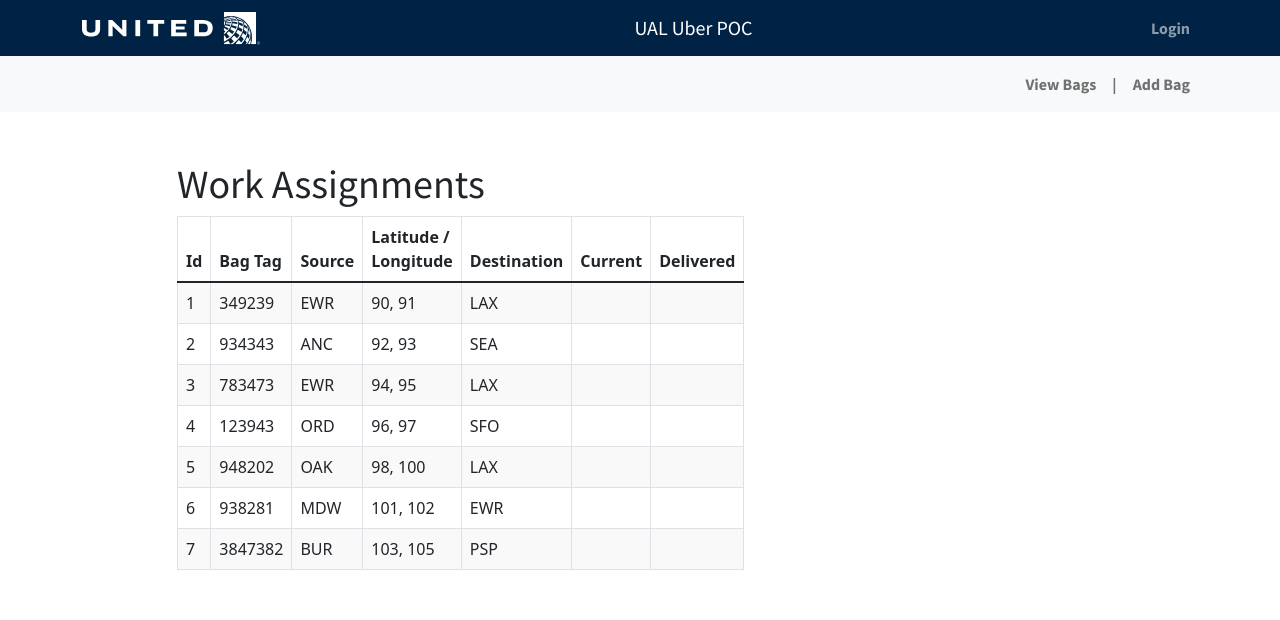
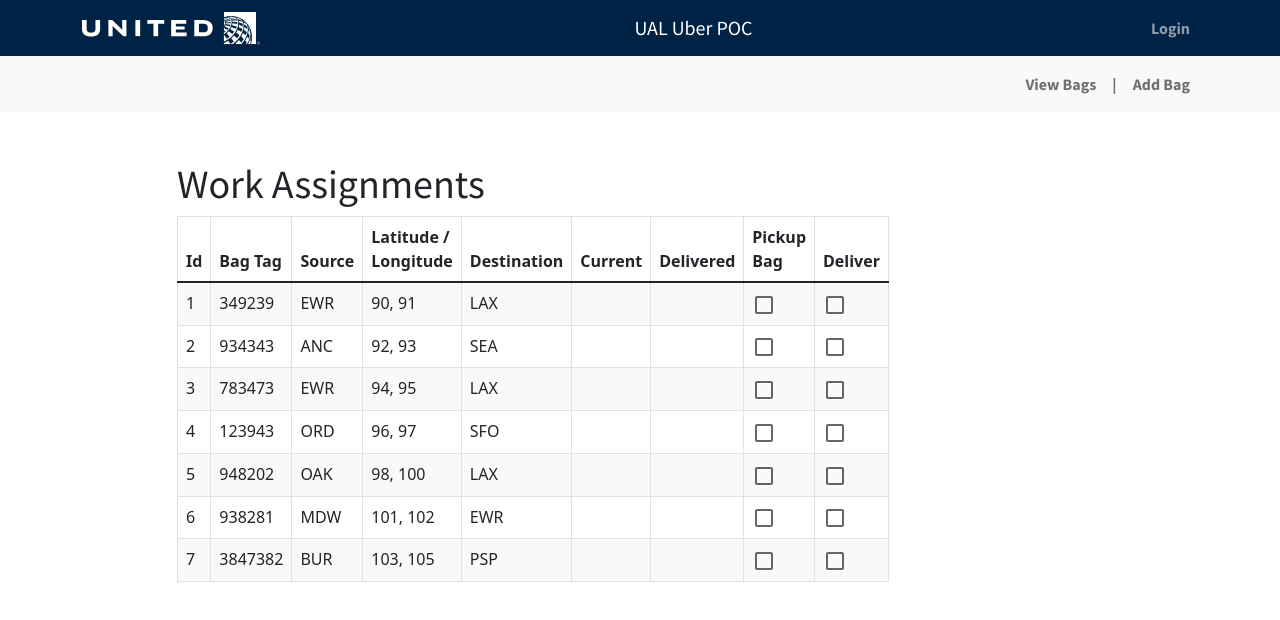
Before and after one commit to ElwynPalmerton/BagApp, a React (Create React App) app: page /bags in a window 1280 px wide. Shown: the top 620 px of the page. Built offline with nearby package versions, Linux system fonts and the light colour scheme; no server answers.

Commit message:
Add Check boxes

```diff
--- a/src/App.css
+++ b/src/App.css
@@ -38,7 +38,7 @@
 }
 
 .navBar {
-  background-color: ;
+  background-color: #f8f9fa;
 }
 
 .footer {
@@ -49,7 +49,7 @@
   bottom: 0;
   left: 0;
   width: 100%;
-  height: 50px;
+  height: 60px;
 }
 
 .headerFont {
@@ -57,7 +57,7 @@
 }
 
 .Current {
-  color: rgb(252, 3, 28) !important;
+  color: rgb(8, 135, 12) !important;
   /* color: magenta !important; */
 }
 
@@ -114,3 +114,8 @@
   margin: 20px;
   position: absolute;
 }
+
+tr .align-me {
+  display: flex;
+  align-items: center;
+}
--- a/src/components/AddBag/AddBagPage.jsx
+++ b/src/components/AddBag/AddBagPage.jsx
@@ -47,7 +47,7 @@
           <Container>
             <h1 className="sourceFont">Add Task</h1>
           </Container>
-          <AddBagForm addBag={addBag} showNewBagToast={showNewBagToast} />
+          <MuiAddBagForm addBag={addBag} showNewBagToast={showNewBagToast} />
           {/* <BagTable bags={bags} /> */}
           {/* <Button onClick={toggleShowToast} className="mb-2">
             Toggle Toast <strong>with</strong> Animation
--- a/src/components/MuiTextField.jsx
+++ b/src/components/MuiTextField.jsx
@@ -39,8 +39,8 @@
           },
         },
       }}
-      id="standard-basic"
-      variant="standard"
+      id="outlined-basic"
+      variant="outlined"
       disableAnimation={true}
     />
   );
--- a/src/components/ShowBags/BagDisplayPage.jsx
+++ b/src/components/ShowBags/BagDisplayPage.jsx
@@ -40,19 +40,21 @@
     <TwoColumnLayout
       left={
         <BagTable
+          pickupBag={pickupBag}
+          deliverBag={deliverBag}
           bags={bags}
           selectBag={pickupBag}
           selectCurrentBag={(id) => selectCurrentBag(id)}
         />
       }
-      right={
-        <SelectedBagForm
-          selectedBag={selectedBag}
-          pickupBag={pickupBag}
-          closeForm={closeForm}
-          deliverBag={deliverBag}
-        />
-      }
+      // right={
+      //   <SelectedBagForm
+      //     selectedBag={selectedBag}
+      //     pickupBag={pickupBag}
+      //     closeForm={closeForm}
+      //     deliverBag={deliverBag}
+      //   />
+      // }
     />
   );
 }
--- a/src/components/ShowBags/BagRow.jsx
+++ b/src/components/ShowBags/BagRow.jsx
@@ -1,7 +1,16 @@
-import react from "react";
+import react, { useState } from "react";
+import Form from "react-bootstrap/Form";
+import Checkbox from "@mui/material/Checkbox";
 
-function BagRow({ bag, handleSelectCurrentBag, selectedRow }) {
+function BagRow({
+  bag,
+  deliverBag,
+  handleSelectCurrentBag,
+  selectedRow,
+  pickupBag,
+}) {
   const classSelected = selectedRow === bag.id ? "SelectedRow" : "";
+  const [checked, setChecked] = useState(false);
 
   const classCurrent = bag.currentTask ? "Current" : "";
   const classCompleted = bag.completed ? "Completed" : classCurrent;
@@ -11,6 +20,23 @@
   function handleSelectCurrentRow(id) {
     console.log("bag# in BagRow:", id);
     handleSelectCurrentBag(bag.id);
+  }
+
+  function handleCheckPickupBag() {
+    //Check to see if this one isn't current and isn't Completed.
+    if (bag.currentTask === false && bag.completed === false) {
+      pickupBag(bag.id);
+    }
+
+    console.log("Checked Pickup Bag");
+  }
+
+  function handleCheckDeliverBag() {
+    if (bag.currentTask === true) {
+      console.log("Call deliverBag");
+      deliverBag(bag.id);
+    }
+    console.log("Checked Deliver Bag.");
   }
 
   return (
@@ -28,7 +54,24 @@
       </td>
       <td>{bag.destination}</td>
       <td>{bag.currentTask ? "X" : ""}</td>
+
       <td>{bag.completed ? "X" : ""}</td>
+      <td>
+        <form onChange={handleCheckPickupBag}>
+          <Checkbox
+            sx={{ margin: "0", padding: "0" }}
+            checked={bag.currentTask}
+          ></Checkbox>
+        </form>
+      </td>
+      <td>
+        <form onChange={handleCheckDeliverBag}>
+          <Checkbox
+            sx={{ margin: "0", padding: "0" }}
+            checked={bag.completed}
+          ></Checkbox>
+        </form>
+      </td>
       {/* <td>{bag.currentTask ? "X" : ""}</td> */}
       {/* <td>{bag.completed ? "X" : ""}</td> */}
     </tr>
--- a/src/components/ShowBags/BagTable.jsx
+++ b/src/components/ShowBags/BagTable.jsx
@@ -3,7 +3,12 @@
 import BagRow from "./BagRow";
 import { useState, useEffect } from "react";
 
-function BagTable({ bags, pickupBag = () => {}, selectCurrentBag = () => {} }) {
+function BagTable({
+  bags,
+  deliverBag = () => {},
+  pickupBag = () => {},
+  selectCurrentBag = () => {},
+}) {
   const [selectedRow, setSelectedRow] = useState();
 
   function handleSelectCurrentBag(id) {
@@ -28,12 +33,16 @@
             <th>Destination</th>
             <th>Current</th>
             <th>Delivered</th>
+            <th>Pickup Bag</th>
+            <th>Deliver</th>
           </tr>
         </thead>
         <tbody>
           {bags.map((bag, i) => {
             return (
               <BagRow
+                deliverBag={deliverBag}
+                pickupBag={pickupBag}
                 selectedRow={selectedRow}
                 key={i}
                 bag={bag}
```
